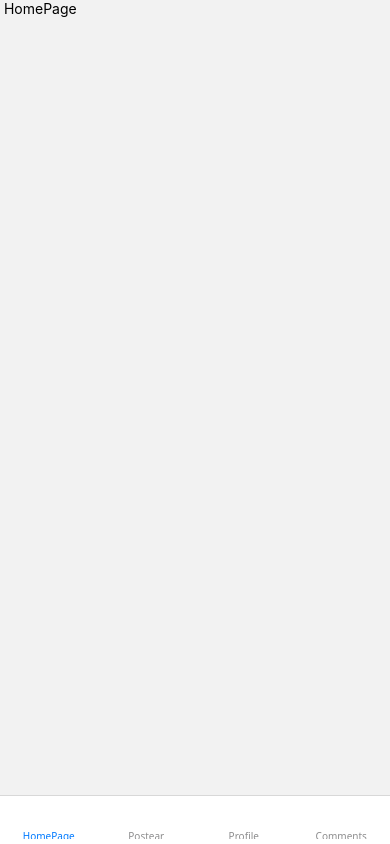
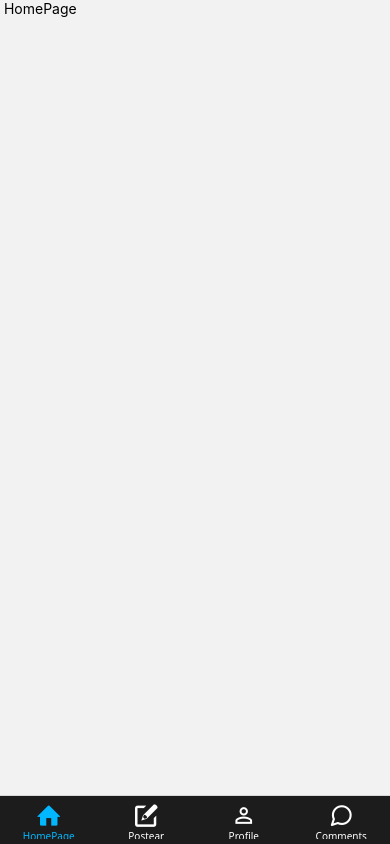
Before and after one commit to martinamicaliczka/tpX, a React Native app: screen /TabNavigator in a window 390 px wide. Built offline with nearby package versions, Linux system fonts and the light colour scheme.

Commit message:
arreglos

```diff
--- a/src/navigation/TabNavigator.js
+++ b/src/navigation/TabNavigator.js
@@ -15,12 +15,20 @@ const Tab = createBottomTabNavigator();
 export default class TabNavigator extends Component {
     render() {
         return (
-            <Tab.Navigator>
+            <Tab.Navigator
+                screenOptions={{
+                    tabBarActiveTintColor: 'rgb(1 184 255)',
+                    tabBarInactiveTintColor: 'rgb(255 255 255)',
+                    tabBarStyle: { backgroundColor: 'rgb(29 28 28)' },
+                }}
+            >
                 <Tab.Screen
                     name="MiniTabNavigator"
                     component={MiniTabNavigator}
-                    options={
-                        {tabBarIcon: () => <Entypo name="home" size={24} color="white" /> ,
+                    options={{
+                        tabBarIcon: ({ color, size }) => (
+                            <Entypo name="home" size={size} color={color} />
+                        ),
                         headerShown: false,
                         tabBarLabel:"HomePage"
                     }}
@@ -28,24 +36,30 @@ export default class TabNavigator extends Component {
                 <Tab.Screen
                     name="Postear"
                     component={Postear}
-                    options={
-                        {tabBarIcon: () => <Entypo name="postear" size={24} color="white" /> ,
+                    options={{
+                        tabBarIcon: ({ color, size }) => (
+                            <Entypo name="new-message" size={size} color={color} />
+                        ),
                         headerShown: false,
                     }}
                 />
                 <Tab.Screen
                     name="Profile"
                     component={Profile}
-                    options={
-                        {tabBarIcon: () => <MaterialIcons name="person-outline" size={24} color="white" /> ,
+                    options={{
+                        tabBarIcon: ({ color, size }) => (
+                            <MaterialIcons name="person-outline" size={size} color={color} />
+                        ),
                         headerShown: false
                     }}
                 />
                 <Tab.Screen
                     name="Comments"
                     component={Comments}
-                    options={
-                        {tabBarIcon: () => <Feather name="message-circle" size={24} color="white" /> ,
+                    options={{
+                        tabBarIcon: ({ color, size }) => (
+                            <Feather name="message-circle" size={size} color={color} />
+                        ),
                         headerShown: false
                     }}
                 />
--- a/src/screens/Login.js
+++ b/src/screens/Login.js
@@ -1,5 +1,5 @@
 import React, { Component } from 'react'
-import { Text, View, Pressable, TextInput, StyleSheet } from 'react-native'
+import { Text, View, Pressable, TextInput, StyleSheet, ActivityIndicator} from 'react-native'
 import { auth } from '../firebase/config'
 
 export default class Login extends Component {
@@ -62,8 +62,10 @@ export default class Login extends Component {
             />
             <Pressable onPress={() => this.onSubmit(this.state.email, this.state.password)}>
                 {this.state.loading ? (
-                          <ActivityIndicator size="large" color="white" />) : null}
-                <Text style={styles.boton}>Iniciar sesión</Text>
+                          <ActivityIndicator size="large" color="white" />)
+                          :
+                          (<Text style={styles.boton}>Iniciar sesión</Text>
+                          )}
             </Pressable>
             <Pressable onPress={() => this.props.navigation.navigate('Register') }>
                 <Text style={styles.textoNormal}>¿No tenes una cuenta?</Text>
--- a/src/screens/Profile.js
+++ b/src/screens/Profile.js
@@ -25,15 +25,18 @@ export default class Profile extends Component {
             return
         }
         db.collection("users")
-        .doc(auth.currentUser.email)
-        .onSnapshot((doc)=>{
-            if(doc.exists){
+        .where("owner", "==", auth.currentUser.email)
+        .onSnapshot((docs)=>{
+            docs.forEach((doc)=>{
+                if(doc.exists){
                 let userData= doc.data()
                 this.setState({
                     username: userData.username,
-                    email: userData.email,
+                    email: userData.owner,
                 })
             }
+            })
+
         })
         db.collection("posts").where("owner", "==", auth.currentUser.email)
         .onSnapshot((docs)=>{
```
